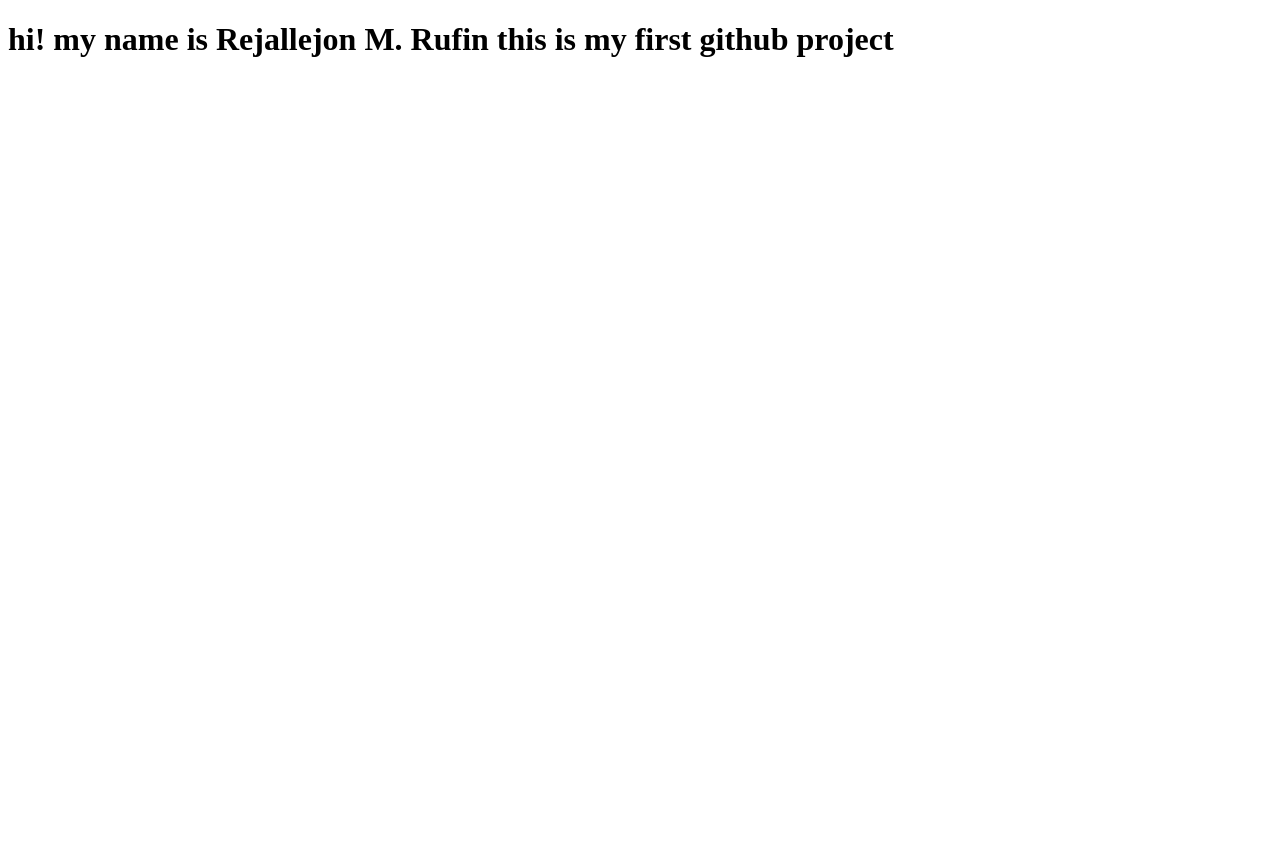
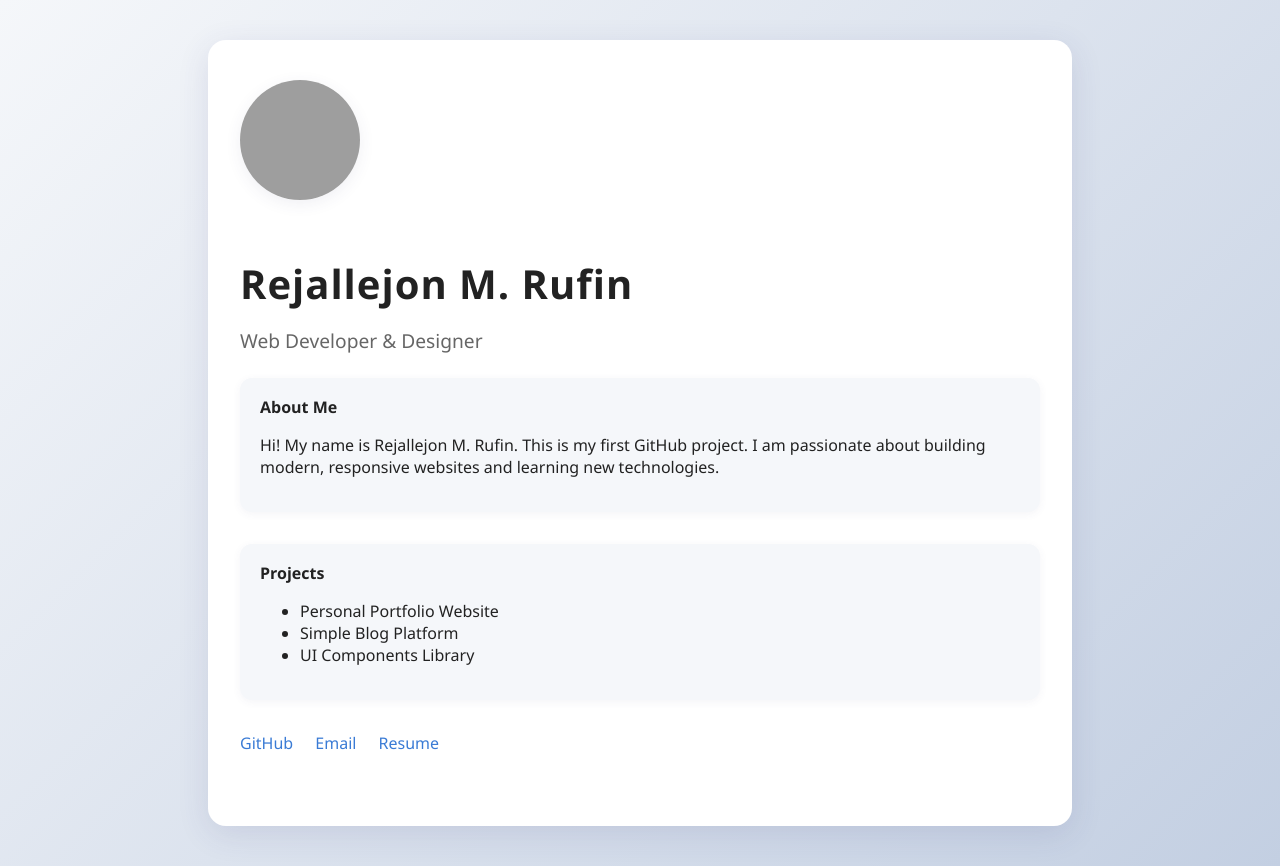
Before and after one commit to RMRUFIN/edonskie, a plain HTML site: page index.html in a window 1280 px wide. Before the commit the page ends 800 px from the top, so only its background shows below. Drawn offline with Linux system fonts and the light colour scheme; grey boxes are pictures that could not be loaded.

Commit message:
latest portfolio

```diff
--- a/index.html
+++ b/index.html
@@ -3,9 +3,92 @@
 <head>
     <meta charset="UTF-8">
     <meta name="viewport" content="width=device-width, initial-scale=1.0">
-    <title>Document</title>
+    <title>Rejallejon M. Rufin | Portfolio</title>
+    <style>
+        body {
+            margin: 0;
+            font-family: 'Segoe UI', Arial, sans-serif;
+            background: linear-gradient(135deg, #f5f7fa 0%, #c3cfe2 100%);
+            color: #222;
+        }
+        .container {
+            max-width: 800px;
+            margin: 40px auto;
+            background: #fff;
+            border-radius: 18px;
+            box-shadow: 0 8px 32px rgba(60,60,120,0.12);
+            padding: 40px 32px;
+        }
+        .avatar {
+            width: 120px;
+            height: 120px;
+            border-radius: 50%;
+            object-fit: cover;
+            box-shadow: 0 4px 16px rgba(60,60,120,0.08);
+            margin-bottom: 24px;
+        }
+        h1 {
+            font-size: 2.5rem;
+            margin-bottom: 8px;
+            font-weight: 700;
+            letter-spacing: 1px;
+        }
+        h2 {
+            font-size: 1.2rem;
+            color: #666;
+            margin-bottom: 24px;
+            font-weight: 400;
+        }
+        .section {
+            margin-bottom: 32px;
+        }
+        .card {
+            background: #f5f7fa;
+            border-radius: 12px;
+            padding: 18px 20px;
+            margin-bottom: 16px;
+            box-shadow: 0 2px 8px rgba(60,60,120,0.06);
+        }
+        .links a {
+            color: #3a7bd5;
+            text-decoration: none;
+            margin-right: 18px;
+            font-weight: 500;
+            transition: color 0.2s;
+        }
+        .links a:hover {
+            color: #0056b3;
+        }
+    </style>
 </head>
 <body>
-    <h1>hi! my name is Rejallejon M. Rufin this is my first github project</h1>
+    <div class="container">
+        <img src="https://avatars.githubusercontent.com/u/9919?s=200&v=4" alt="Avatar" class="avatar">
+        <h1>Rejallejon M. Rufin</h1>
+        <h2>Web Developer & Designer</h2>
+        <div class="section">
+            <div class="card">
+                <strong>About Me</strong>
+                <p>
+                    Hi! My name is Rejallejon M. Rufin. This is my first GitHub project. I am passionate about building modern, responsive websites and learning new technologies.
+                </p>
+            </div>
+        </div>
+        <div class="section">
+            <div class="card">
+                <strong>Projects</strong>
+                <ul>
+                    <li>Personal Portfolio Website</li>
+                    <li>Simple Blog Platform</li>
+                    <li>UI Components Library</li>
+                </ul>
+            </div>
+        </div>
+        <div class="section links">
+            <a href="https://github.com/yourusername" target="_blank">GitHub</a>
+            <a href="mailto:your.email@example.com">Email</a>
+            <a href="#">Resume</a>
+        </div>
+    </div>
 </body>
 </html>
```
